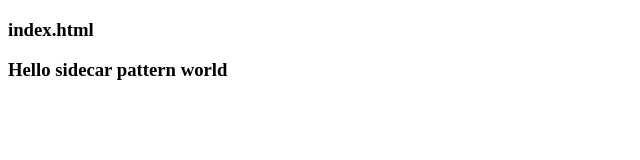
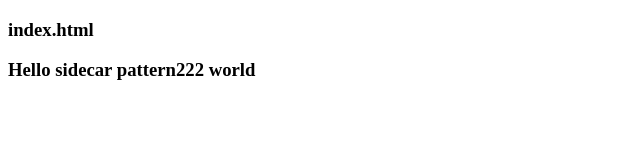
Before and after one commit to samplegit/web-repo, a plain HTML site: page index.html in a window 1280 px wide. Shown: the full height of the page, 0-640 px from the left. Drawn offline with Linux system fonts and the light colour scheme.

Commit message:
Update index.html

```diff
--- a/index.html
+++ b/index.html
@@ -8,6 +8,6 @@
 <body>
     <h3>index.html</h3>
 
-    <h3>Hello sidecar pattern world</h3>
+    <h3>Hello sidecar pattern222 world</h3>
 </body>
 </html>
```
